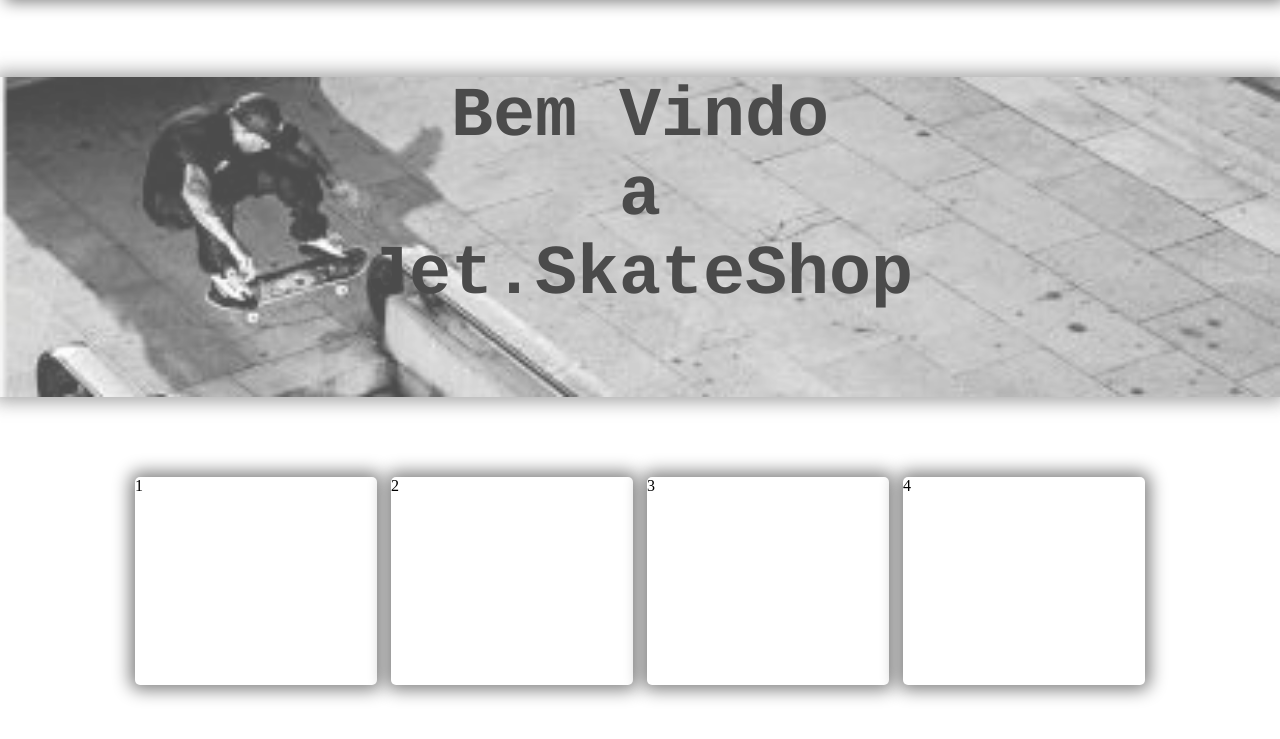
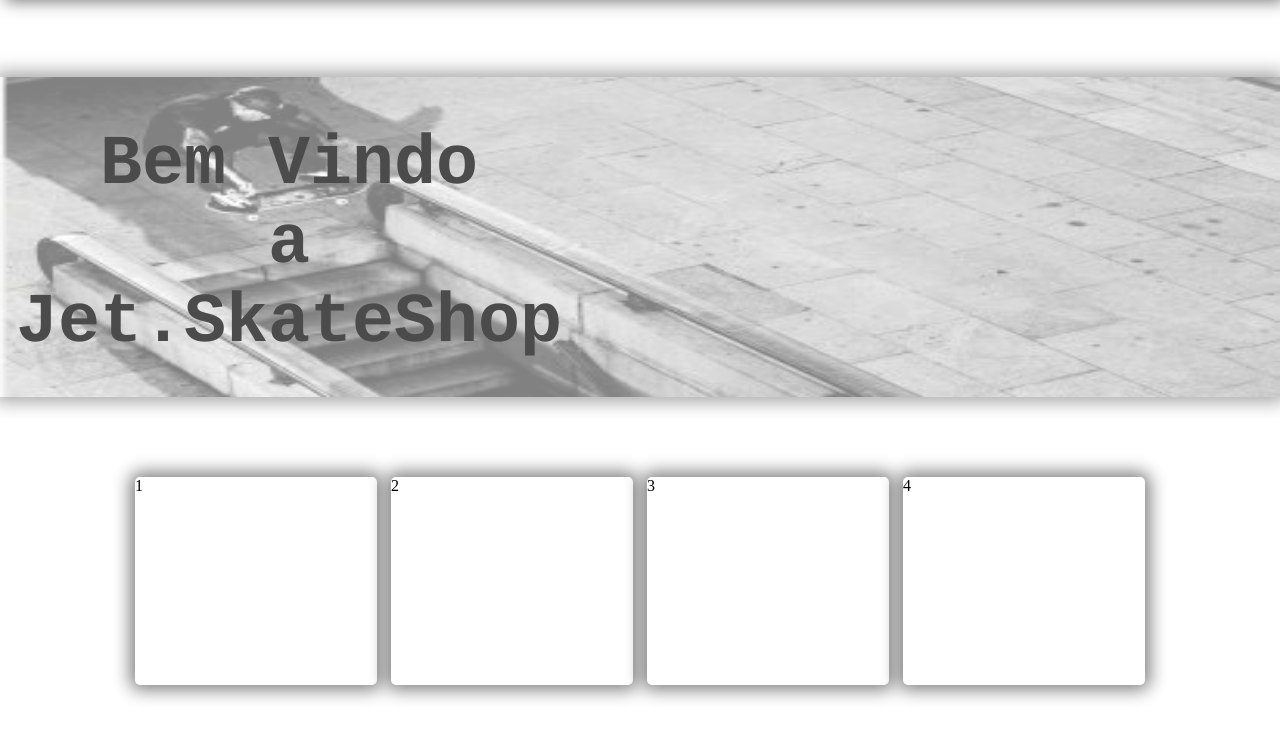
Before and after one commit to MatheusLopes13/JETSKATESHOP, a website: page src/home/home.html in a window 1280 px wide. Shown: the part 83-822 px from the top of the page. Drawn offline with Linux system fonts and the light colour scheme.

Commit message:
atualização estilo  home

```diff
--- a/src/home/home.css
+++ b/src/home/home.css
@@ -75,12 +75,13 @@ i:hover{
     text-align: center;
     font-family: Courier, monospace;
     font-size: 70px;
+    margin-left: 1rem;
+    position: absolute;
+    top: 13rem;
 }
 
+
 main {
-    background-image: url("./imagens/Capa-homepage.png");
-    background-repeat: no-repeat;
-    background-size: cover;
     width: 100%;
     height: 20rem;
     margin-top: 5rem;
@@ -181,3 +182,9 @@ main {
     justify-content: center;
 
 }
+
+.img-home {
+    width: 100%;
+    height: inherit;
+    opacity: .7;
+}
--- a/src/home/home.html
+++ b/src/home/home.html
@@ -46,6 +46,7 @@
     </header>
 
     <main>
+        <img class="img-home" src="./imagens/Capa-homepage.png" alt="capahome">
        <h2 class="title">Bem Vindo <br> a <br> Jet.SkateShop</h2>
     </main>
 
```
